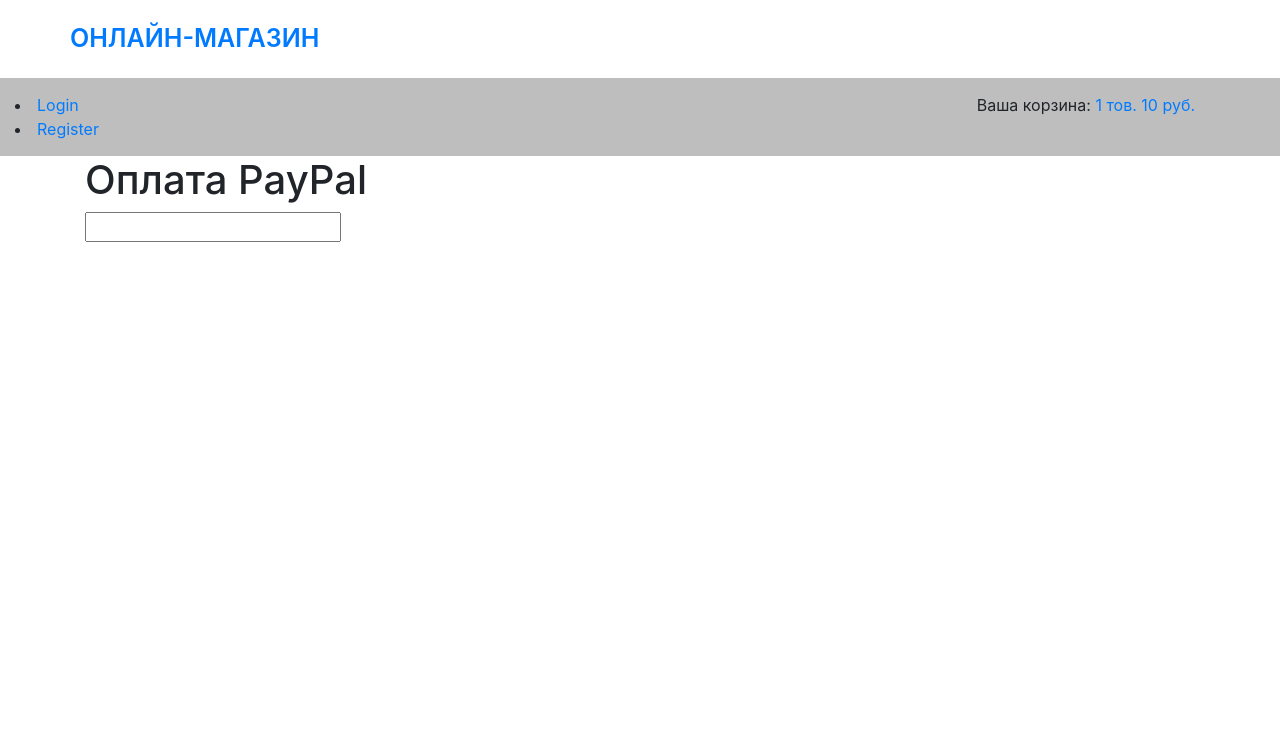
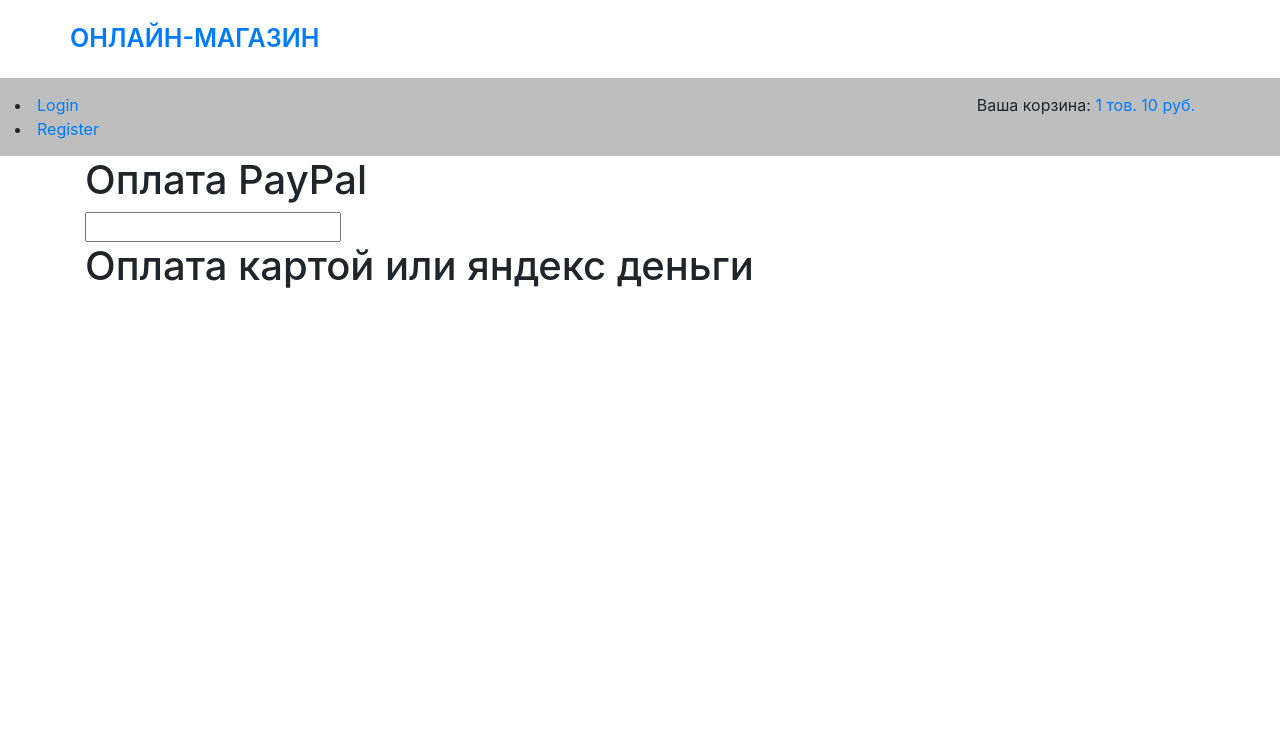
Before and after one commit to MisterLenivec/django-online-store, a Django app: template payment/templates/payment/process.html in a window 1280 px wide. Shown: the top 730 px of the page. Run offline with Django 3.2, Linux system fonts and the light colour scheme; the template is opened without the code that fills it: most values are stand-ins (such as "Sample title", 1, 10 or a date in 2020); form fields are guessed from the names that the template uses; some libraries are stand-ins or nearby versions.

Commit message:
added card and yandex money payment

```diff
--- a/payment/templates/payment/process.html
+++ b/payment/templates/payment/process.html
@@ -3,6 +3,31 @@
 {% block title %}Оплата PayPal{% endblock %}
 
 {% block content %}
-  <h1>Оплата PayPal</h1>
-  {{ form.render }}
+  <div>
+    <h1>Оплата PayPal</h1>
+    {{ form.render }}
+  </div>
+  <div>
+    <h1>Оплата картой или яндекс деньги</h1>
+<!--    <form method="POST" action="https://money.yandex.ru/quickpay/confirm.xml">-->
+<!--      <input type="hidden" name="receiver" value="41001xxxxxxxxxxxx">-->
+<!--      <input type="hidden" name="formcomment" value="Покупка в Lenivastore">-->
+<!--      <input type="hidden" name="short-dest" value="Покупка в Lenivastore">-->
+<!--      <input type="hidden" name="label" value="{{order.id}}">-->
+<!--      <input type="hidden" name="quickpay-form" value="shop">-->
+<!--      <input type="hidden" name="targets" value="транзакция {{order.id}}">-->
+<!--      <input type="" name="sum" value="{{paypal_dict.amount}}" data-type="number">-->
+<!--      <input type="hidden" name="comment" value="Комментарий к заказу.">-->
+<!--      <input type="hidden" name="successURL" value="https://127.0.0.1:9000/payment/done.html">-->
+<!--      <input type="hidden" name="need-fio" value="false">-->
+<!--      <input type="hidden" name="need-email" value="false">-->
+<!--      <input type="hidden" name="need-phone" value="false">-->
+<!--      <input type="hidden" name="need-address" value="false">-->
+<!--      <label><input type="radio" name="paymentType" value="PC">Яндекс.Деньгами</label>-->
+<!--      <label><input type="radio" name="paymentType" value="AC">Банковской картой</label>-->
+<!--      <input type="submit" value="Перевести">-->
+<!--    </form>-->
+    <iframe src="https://money.yandex.ru/quickpay/shop-widget?writer=seller&targets=%D0%9F%D0%BE%D0%BA%D1%83%D0%BF%D0%BA%D0%B0%20%D1%82%D0%BE%D0%B2%D0%B0%D1%80%D0%B0&targets-hint=&default-sum={{order.get_total_cost}}&button-text=11&payment-type-choice=on&hint=&successURL=https%3A%2F%2F127.0.0.1%3A9000%2Fpayment%2Fdone.html&quickpay=shop&account=4100110955783875" width="100%" height="226" frameborder="0" allowtransparency="true" scrolling="no"></iframe>
+  </div>
+
 {% endblock %}
```
